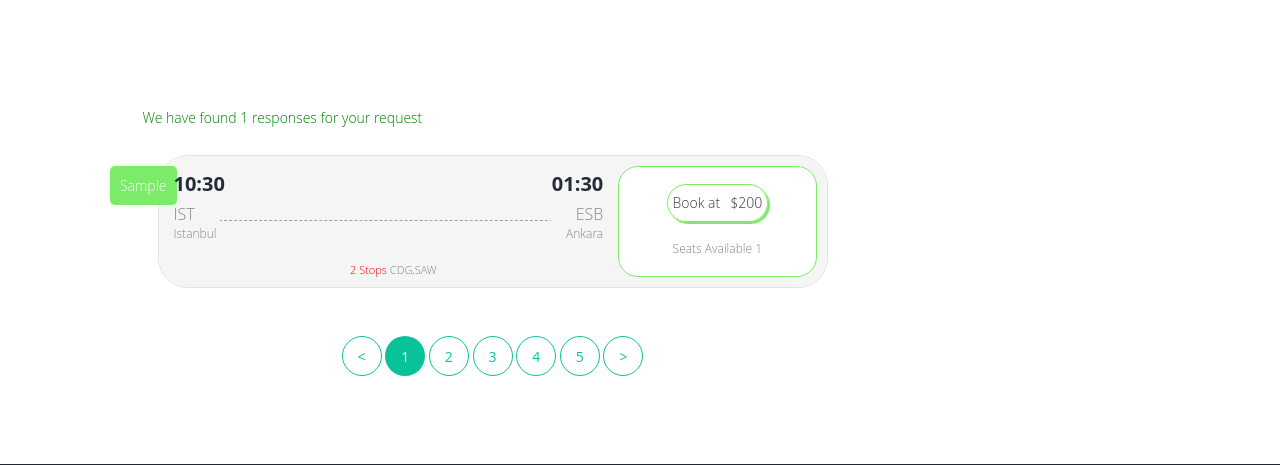
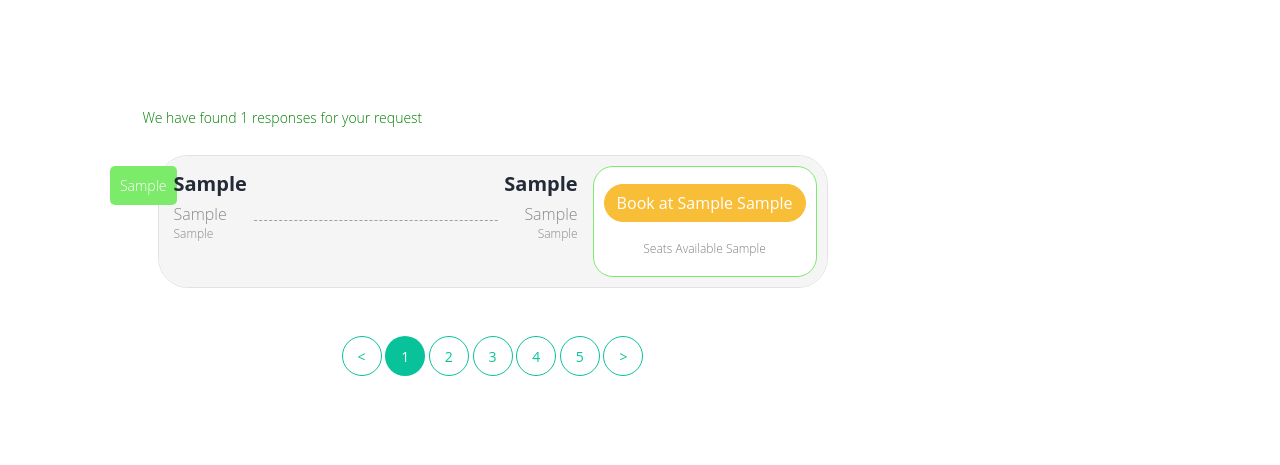
Before and after one commit to sriharsha210/testing_repo, a Django app: template users/templates/harsha_templates/places_extension.html in a window 1280 px wide. Shown: the part 804-1269 px from the top of the page. Run offline with Django 3.2, Linux system fonts and the light colour scheme; the template is opened without the code that fills it: most values are stand-ins (such as "Sample title", 1, 10 or a date in 2020); some libraries are stand-ins or nearby versions; some web fonts are replaced.

Commit message:
second commit: with results rendering

```diff
--- a/static/harsha_static/js/autocomplete.js
+++ b/static/harsha_static/js/autocomplete.js
@@ -150,7 +150,7 @@ search.addEventListener('input', () => searchStates(searchText=search.value));
 desti_text.addEventListener('input',  () => searchStates2(searchText=desti_text.value));
 start_date_html.addEventListener('input', date_selector(start_date_html.value,"Start"));
 end_date_html.addEventListener('input', date_selector(end_date_html.value,"End"));
-//mode_bool.addEventListener('click',enable_disable_end_date_html());
+
 
 function flights_submit_btn_on_click() {
    window.alert("inside button click function");
--- a/users/templates/harsha_templates/index.html
+++ b/users/templates/harsha_templates/index.html
@@ -1025,7 +1025,6 @@
   <!-- loader -->
   <div id="ftco-loader" class="show fullscreen"><svg class="circular" width="48px" height="48px"><circle class="path-bg" cx="24" cy="24" r="22" fill="none" stroke-width="4" stroke="#eeeeee"/><circle class="path" cx="24" cy="24" r="22" fill="none" stroke-width="4" stroke-miterlimit="10" stroke="#F96D00"/></svg></div>
 
-
   <script src="{% static 'harsha_static/js/jquery.min.js' %}"></script>
   <script src="{% static 'harsha_static/js/autocomplete.js' %}"></script>
   <script src="{% static 'harsha_static/js/jquery-migrate-3.0.1.min.js' %}"></script>
--- a/users/templates/harsha_templates/places.html
+++ b/users/templates/harsha_templates/places.html
@@ -69,7 +69,7 @@
 	  <section class="ftco-section">
       <div class="container">
         <div class="row">
-			<!--
+
         	<div class="col-lg-3 sidebar order-md-last ftco-animate">
         		<div class="sidebar-wrap ftco-animate">
         			<h3 class="heading mb-4">Find City</h3>
@@ -114,7 +114,7 @@
 	            </form>
         		</div>
 
-          </div>  --> <!-- END-->
+          </div>  <!-- END-->
           <div class="col-lg-9">
 			<!--
           	<div class="row">
--- a/users/templates/harsha_templates/places_extension.html
+++ b/users/templates/harsha_templates/places_extension.html
@@ -283,9 +283,9 @@ body{
     .tp-flight-plan .item.it-2 .dr-row {
         display: flex;
         flex-direction: row;
-        border: 0.5px solid #7deb6a;
+
         border-radius:20px;
-        box-shadow: 2px 2px #7deb6a;
+
     }
 
     .tp-flight-plan .item.it-2 .airline-logo {
@@ -549,7 +549,7 @@ body{
                     <div class="context collapsed" data-toggle="collapse" data-target="#demo{{flight_info_list.0}}" aria-expanded="false">
                           <a role="button" tabindex="0" class="tog-cal itin-det-btn">
                             <i class="fa fa-chevron-up"></i>
-                              <span>{{flight_info_list.0}}</span>
+                              <span >{{flight_info_list.0}}</span>
                             <i class="fa fa-chevron-down"></i>
                           </a>
                           <div class="item it-1">
@@ -557,69 +557,72 @@ body{
                             <div class="airline-image">
                              <!-- <div class="df-text">3 Hours</div> -->
                               <span class="img-wrapper">
-                                <span class="top-label has-stops">2 Stops <span class="stops">CDG,SAW</span></span>
+                                {%if flight_info_list.14 == "0" %}
+                                <span class="top-label has-stops">2 Stops <span class="stops">CDG,SAW</span></span> <span>{{flight_info_list.14}}</span>
+                                {% endif %}
                               </span>
                             </div>
 
                             <div class="port-seg">
                               <div class="flight-seg origin">
-                                <div class="time">10:30</div>
-                                <div class="port">IST</div>
-                                <div class="name">Istanbul</div>
+                                <div class="time">{{flight_info_list.9 }}</div>
+                                <div class="port">{{flight_info_list.7 }}</div>
+                                <div class="name">{{flight_info_list.8 }}</div>
                               </div>
                               <div class="flight-seg destination">
-                                <div class="time">01:30</div>
-                                <div class="port">ESB</div>
-                                <div class="name">Ankara</div>
+                                <div class="time">{{flight_info_list.12 }}</div>
+                                <div class="port">{{flight_info_list.10 }}</div>
+                                <div class="name">{{flight_info_list.11 }}</div>
                               </div>
                             </div>
                           </div>
                           <div class="item it-2">
-                            <div class="dr-row">
+                            <div class="dr-row" style="padding-right: 10px;">
                               <div class="al-name">
-                              <span >Book at</span>
+
                                 </div>
-                              <div class="price"><span>$200</span></div>
+                              <input type="submit" value=" Book at {{flight_info_list.16}} {{flight_info_list.15}}" class="btn btn-primary">
+                              <!--<div class="price"><span>{{flight_info_list.16}}</span></div>-->
 
                             </div>
-                            <div class="take-tim">Seats Available {{num}}</div>
+                            <div class="take-tim">Seats Available {{flight_info_list.2}}</div>
                           </div>
                     </div>
                     <div id="demo{{flight_info_list.0}}" class="fly-wrap collapse">
                       <div class="fly-det">
                         <div class="f-item">
                           <div class="airway-title">
-                            <img class="airline-logo" src="https://www.turkishairlines.com/theme/img/carrierairlines/carriercode_tk.png" /> <span>Turkish Airlines</span>
+                            <img class="airline-logo" src="https://www.turkishairlines.com/theme/img/carrierairlines/carriercode_tk.png" /> <span>{{flight_info_list.6}}</span>  <span>{{flight_info_list.4}}</span>  <span>{{flight_info_list.5}}</span>
                           </div>
                           <div class="root-de">
-                            <div class="times"> 4 Hour </div>
+                            <div class="times"> {{flight_info_list.13}}  </div>
                             <div class="directs">
                               <div class="itin-time">
                                 <div class="itin-lines"></div>
                               </div>
 
                               <div class="hour-sm">
-                                <div class="hour-time-sm">02:10</div>
+                                <div class="hour-time-sm">{{flight_info_list.9}}</div>
 
-                                <div class="hour-time-sm">05:55</div>
+                                <div class="hour-time-sm">{{flight_info_list.12}}</div>
                               </div>
                             </div>
 
                             <div class="itin-target">
-                              <div class="tar-label">IST İstanbul Atatürk</div>
-                              <div class="tar-label">BAH Bahreyn</div>
+                              <div class="tar-label">{{flight_info_list.7 }}</div>
+                              <div class="tar-label">{{flight_info_list.10 }}</div>
                             </div>
                           </div>
 
                         </div>
                       </div>
-
+<!--
                       <div class="delay-frame">
                         <div class="welc">
                           7 hours delayed
                         </div>
                       </div>
-
+-->
                       <div class="f-item">
                         <div class="airway-title">
                           <img class="airline-logo" src="https://www.turkishairlines.com/theme/img/carrierairlines/carriercode_tk.png" /> <span>Turkish Airlines</span>
@@ -649,12 +652,12 @@ body{
                       <div class="arrival-info">
                         <span class="sub-span">
                           <strong>Arrives:</strong>
-                          Wed, Jan 23, 2019
+                          {{flight_info_list.12 }}
                         </span>
 
                         <span class="sub-span duration-info">
                           <strong>Journey duration:</strong>
-                          28h 35m
+                          {{flight_info_list.3 }}
                         </span>
                       </div>
                     </div>
--- a/users/views.py
+++ b/users/views.py
@@ -17,7 +17,6 @@ def flight_inspiration(origin, destination,start_date, end_date, no_of_travelers
             originLocationCode=origin,
             destinationLocationCode=destination,
             departureDate=datetime.datetime.strptime(start_date, "%m/%d/%Y").strftime("%Y-%m-%d"),
-            returnDate=datetime.datetime.strptime(end_date, "%m/%d/%Y").strftime("%Y-%m-%d"),
             adults=no_of_travelers,
             children=2)
         print("response")
@@ -32,7 +31,7 @@ def flight_inspiration(origin, destination,start_date, end_date, no_of_travelers
 def flights_response_parser(response):
     flight_parsed_list = []
     count = 0
-    print('id', 'oneway', 'num of bookable seats', 'flight_total_duration', 'depart_info', 'ariv_info', )
+    print('id', 'oneway', 'num of bookable seats', 'flight_total_duration', 'depart_info', 'ariv_info')
     for a in range(len(response["data"])):
         for b in range(len(response["data"][a]['itineraries'])):
             for c in range(len(response["data"][a]['itineraries'][b]['segments'])):
@@ -91,10 +90,11 @@ def home2(request):
         start_date=request.POST.get('date_start')
         end_date=request.POST.get('date_end')
         no_of_travelers = request.POST.get('num_travs')
+        print(no_of_travelers)
         print(origin,destination,start_date,end_date,no_of_travelers)
         print(type(start_date),type(end_date))
         flights_info_list=flight_inspiration(origin,destination,start_date,end_date,no_of_travelers)
-        trav_data = origin + destination + start_date + end_date + no_of_travelers
+        trav_data = origin + destination + start_date + no_of_travelers
         print(len(flights_info_list))
         if trav_data!=' ':
             print("Inside the If function",trav_data)
```
Also changed, not shown: users/templates/harsha_templates/search_extension.html (+8 -8 lines).
